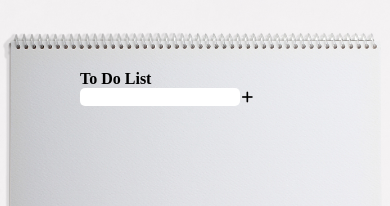
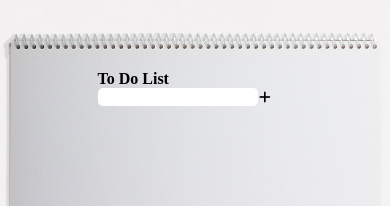
Before and after one commit to annaharbour/to-do-list, a React (Create React App) app: page / in a window 390 px wide. Shown: the part 122-328 px from the top of the page. Built offline with nearby package versions, Linux system fonts and the light colour scheme.

Commit message:
Mobile and tablet media queries

```diff
--- a/src/App.css
+++ b/src/App.css
@@ -129,7 +129,7 @@ input:focus {
         margin-top: 1rem;
         grid-template-columns: repeat(1, 1fr);
         max-height: 15rem;
-        width: 15rem;
+        width: 100%;
     }
 
     input {
@@ -140,7 +140,6 @@ input:focus {
         margin: .1rem
     }
 }
-/* Tablets - Portrait Mode */
 
 @media screen and (max-width: 915px) and (orientation: portrait){
     .App {
@@ -150,10 +149,37 @@ input:focus {
 
 
     .todos {
-        max-height: 30rem;
+        max-height: 40rem;
     }
 }
 
+
+
+@media screen and (max-width: 820px) and (orientation: portrait){
+    .App {
+        margin: 18rem auto;
+        width: 50%;
+    }
+
+
+    .todos {
+        max-height: 30rem;
+        width: 100%;
+    }
+}
+
+@media screen and (max-width: 768px) and (orientation: portrait){
+    .App {
+        margin: 15rem auto;
+        width: 50%;
+    }
+
+
+    .todos {
+        max-height: 30rem;
+        width: 100%;
+    }
+}
 
 @media screen and (max-width: 550px) and (orientation: portrait){
     .App {
@@ -166,6 +192,9 @@ input:focus {
 
     }
 }
+
+
+
 
 
 @media screen and (max-width: 1380px) and (orientation: landscape){
@@ -195,7 +224,7 @@ input:focus {
 }
 
 
-@media screen and (max-width: 1024px) and (min-width: 600px) and (orientation: landscape){
+@media screen and (max-width: 1024px) and (max-height: 600px) and (orientation: landscape){
     .App {
         margin: 5rem auto;
         width: 50%;
@@ -206,9 +235,6 @@ input:focus {
 
     }
 }
-
-/* Mobile Devices - Portrait Mode */
-
 
 @media screen and (max-width: 915px) and (orientation: landscape){
     .App {
@@ -243,6 +269,23 @@ input:focus {
 
 @media screen and (max-width: 740px) and (orientation: landscape){
     .App {
+        margin: 7rem auto;
+        width: 50%;
+    }
+
+    input {
+        width: 15rem;
+    }
+
+    .todos {
+        max-height: 13rem;
+
+    }
+}
+
+
+@media screen and (max-width: 740px) and (max-height: 400px) and (orientation: landscape){
+    .App {
         margin: 2rem auto;
         width: 50%;
     }
@@ -257,7 +300,6 @@ input:focus {
     }
 }
 
-
 @media screen and (max-width: 717px) and (orientation: landscape){
     .App {
         margin: 6rem auto;
@@ -270,7 +312,6 @@ input:focus {
 
     .todos {
         max-height: 13rem;
-
     }
 }
 
@@ -291,22 +332,25 @@ input:focus {
 
 @media screen and (max-width: 500px) and (orientation: portrait){
     .App {
-        margin: 12rem 5rem;
+        margin: 12rem auto;
+        width: 50%;
     }
 
     .todos {
         max-height: 25rem;
-
+        width: 100%
     }
 }
 
 
 @media screen and (max-width: 375px) and (orientation: portrait){
     .App {
-        margin: 10rem 5rem;
+        margin: 10rem auto;
+        width: 50%
     }
 
     .todos {
         max-height: 18rem;
+        width: 100%;
     }
 }
```
